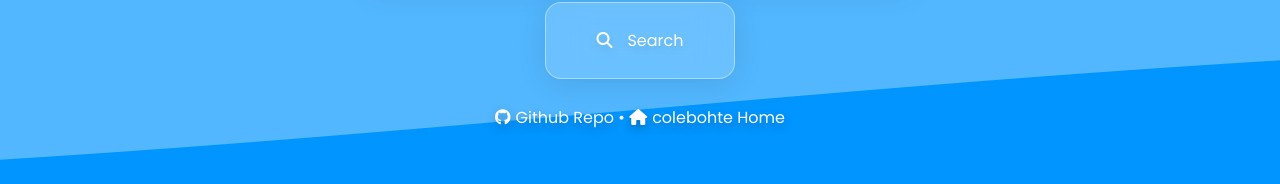
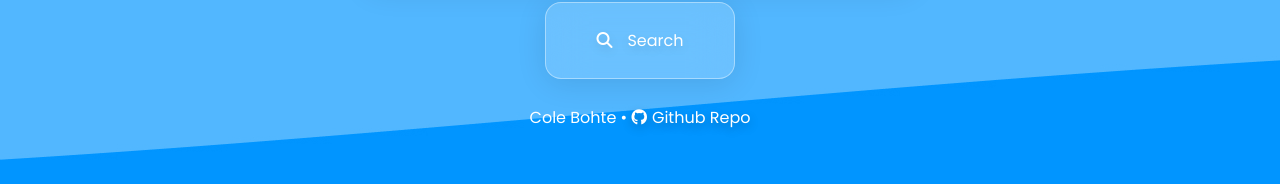
Before and after one commit to colebohte/RiverSearch, a plain HTML site: page index.html in a window 1280 px wide. Shown: the part 472-656 px from the top of the page. Drawn offline with Linux system fonts and the light colour scheme.

Commit message:
Update index.html

```diff
--- a/index.html
+++ b/index.html
@@ -19,6 +19,6 @@
         <img src="https://colebohte.github.io/RiverSearch/logo.png" style="margin-bottom: 12.5vh; min-width: 50vw; max-width: 50vw;">
         <textarea class="textbox" autofocus placeholder="Start typing to search..."></textarea>
         <button class="searchbutton"><i class="fa-solid fa-magnifying-glass" style="margin-right: 15px;"></i>Search</button>
-        <div><a href="https://github.com/colebohte/RiverSearch/" style="text-decoration: none; cursor: default;"><i class="fa-brands fa-github" style="margin-right: 5px; margin-top: 15px;"></i>Github Repo</a> • <a href="https://colebohte.github.io/" style="text-decoration: none; cursor: default;"><i class="fa-solid fa-house" style="margin-right: 5px; margin-top: 15px;"></i>colebohte Home</a></div>
+        <div>Cole Bohte • <a href="https://github.com/colebohte/RiverSearch/" style="text-decoration: none; cursor: default;"><i class="fa-brands fa-github" style="margin-right: 5px; margin-top: 15px;"></i>Github Repo</a></div>
     </div>
 </body>
```
